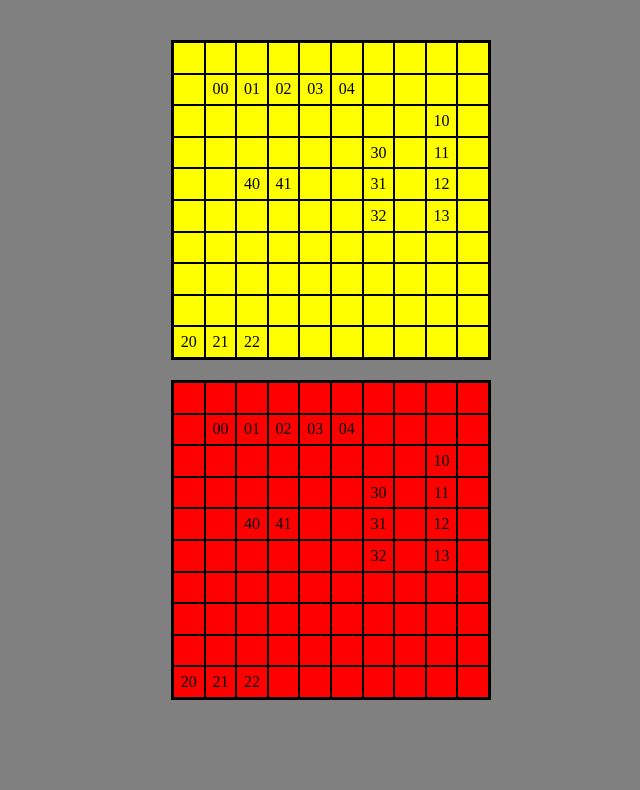
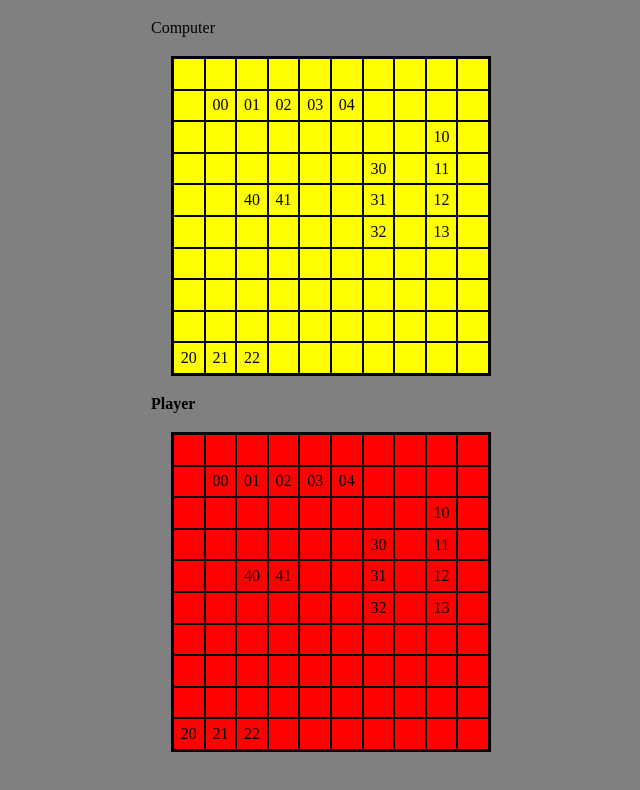
Before and after one commit to braxtonlemmon/battleship-react, a React (Create React App) app: page / in a window 1280 px wide. Shown: the top 790 px of the page, without its empty margins (309-949 px from the left). Built offline with nearby package versions, Linux system fonts and the light colour scheme.

Commit message:
Implement turn logic. Announce when game is over.

```diff
--- a/package.json
+++ b/package.json
@@ -10,7 +10,6 @@
     "react": "^16.12.0",
     "react-dom": "^16.12.0",
     "react-scripts": "3.4.0",
-    "styled-components": "^5.0.1",
     "styled-reset": "^4.1.0"
   },
   "scripts": {
@@ -37,6 +36,7 @@
   "devDependencies": {
     "eslint": "^6.8.0",
     "eslint-plugin-react": "^7.18.3",
-    "prettier": "1.19.1"
+    "prettier": "1.19.1",
+    "styled-components": "^5.0.1"
   }
 }
--- a/src/components/Board.js
+++ b/src/components/Board.js
@@ -22,6 +22,7 @@ const Tile = styled.div`
   justify-content: center;
   align-items: center;
   cursor: default;
+  cursor: ${props => props.content ? 'default' : 'pointer'};
 `;
 
 
@@ -37,6 +38,7 @@ const Board = (props) => {
           <Tile
             key={`${y}${x}`}
             onClick={() => props.handleClick([y, x], board.id)}
+            content={square === 'X' || square === 'M' ? true : false}
           >{square}</Tile>
         )
       })
--- a/src/components/PrimaryGame.js
+++ b/src/components/PrimaryGame.js
@@ -3,6 +3,11 @@ import Gameboard from '../logic/Gameboard.js';
 import Board from './Board.js';
 import Player from '../logic/Player.js';
 import Ship from '../logic/Ship.js';
+import styled from 'styled-components';
+
+const Title = styled.h2`
+  font-weight: ${props => props.playerTurn ? 'bold' : 'regular'};
+`
 
 const PrimaryGame = () => {
   const player = Player('Braxton');
@@ -53,19 +58,27 @@ const PrimaryGame = () => {
     }, 0)
   }
 
+  const isOver = () => {
+    if (boardP.areAllSunk() || boardC.areAllSunk()) return true;
+    return false;
+  }
+
   populateBoard(boardP);
   populateBoard(boardC);
 
   return (
    <div>
+    <Title playerTurn={!playerTurn} >Computer</Title>
     <Board
       board={boardP}
       handleClick={handleClick}
     />
+    <Title playerTurn={playerTurn} >Player</Title>
     <Board
       board={boardC}
       handleClick={handleClick}
     />
+    { isOver() && <div>OVER!</div>}
    </div>
   )
 
--- a/src/logic/Gameboard.js
+++ b/src/logic/Gameboard.js
@@ -56,6 +56,13 @@ const Gameboard = (id) => {
 
   // PRIVATE
 
+  const areAllSunk = () => {
+    return ships.every(shipInfo => {
+      const { ship } = shipInfo;
+      return ship.isSunk();
+    })
+  }
+
   const getShip = (id) => {
     const foundShip = ships.find(item => item.ship.id === id);
     return foundShip.ship;
@@ -90,7 +97,8 @@ const Gameboard = (id) => {
     board,
     ships,
     placeShip,
-    receiveAttack
+    receiveAttack,
+    areAllSunk
   }
 }
 
```
Also changed, not shown: 2 other files (tests, documents, lock files or other folders). Lines whose indentation alone changed are shown as unchanged.
